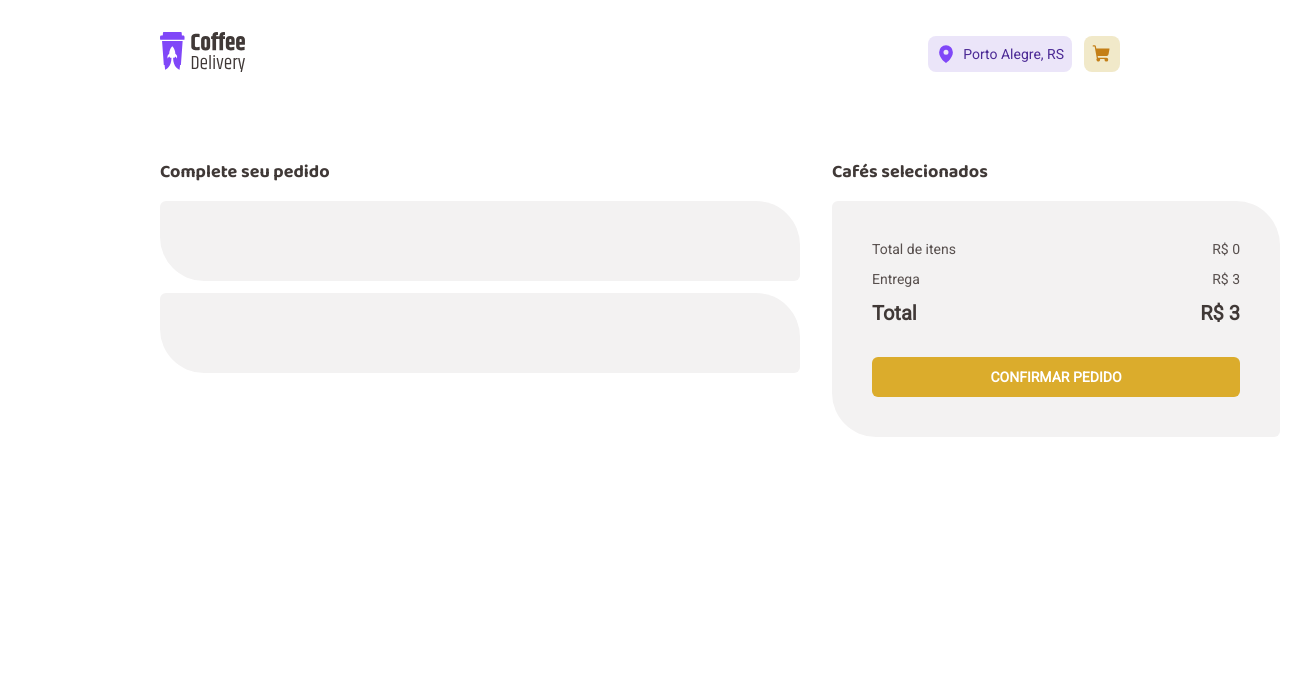
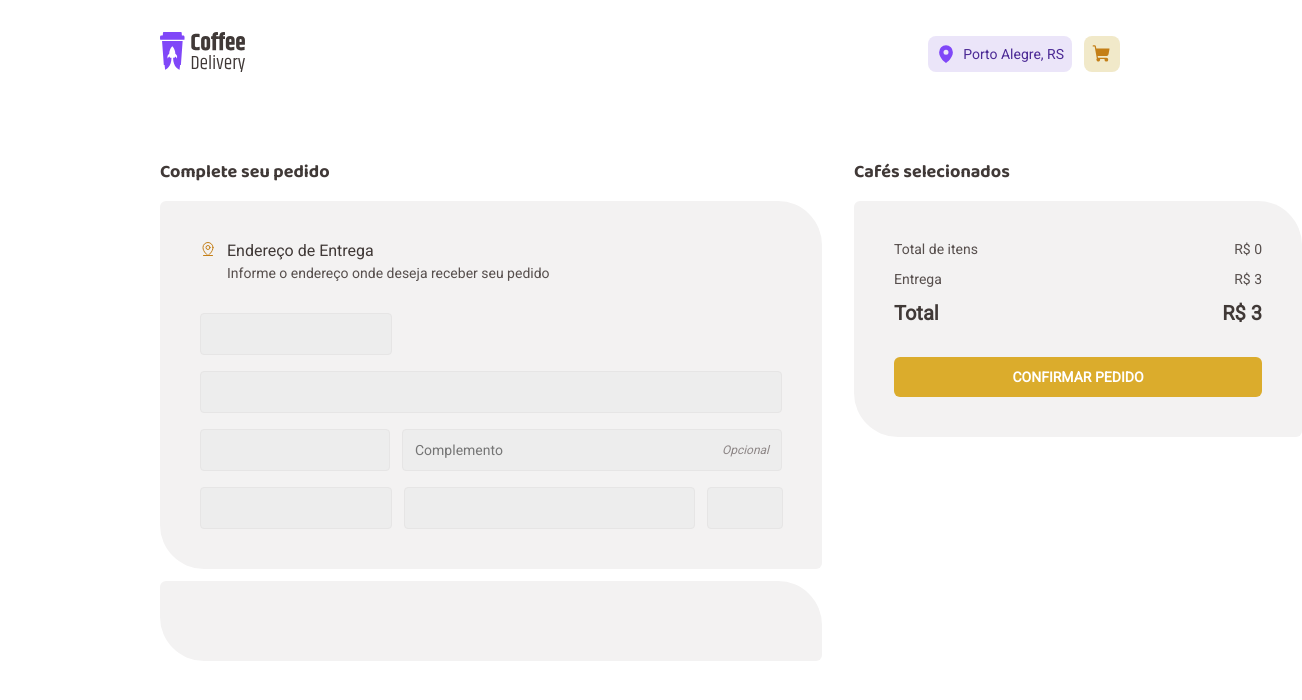
Before and after one commit to FernandoBrino/coffee-delivery, a React (Vite) app: page /cart in a window 1280 px wide. Shown: the top 700 px of the page, 1302 px wide, since content can reach past the window. Built offline with nearby package versions, Linux system fonts and the light colour scheme.

Commit message:
Created address form

```diff
--- a/package.json
+++ b/package.json
@@ -9,14 +9,17 @@
     "preview": "vite preview"
   },
   "dependencies": {
+    "@hookform/resolvers": "^2.9.10",
     "@types/styled-components": "^5.1.26",
     "phosphor-react": "^1.4.1",
     "react": "^18.2.0",
     "react-dom": "^18.2.0",
+    "react-hook-form": "^7.39.1",
     "react-router-dom": "^6.4.2",
     "react-toastify": "^9.0.8",
     "styled-components": "^5.3.6",
-    "uuid": "^9.0.0"
+    "uuid": "^9.0.0",
+    "zod": "^3.19.1"
   },
   "devDependencies": {
     "@types/react": "^18.0.17",
--- a/src/contexts/ItemsContext.tsx
+++ b/src/contexts/ItemsContext.tsx
@@ -1,4 +1,4 @@
-import { createContext, ReactNode, useState } from "react";
+import { createContext, ReactNode, useState, useCallback } from "react";
 
 interface CoffeeBuyed {
     id: string;
@@ -22,9 +22,8 @@ export const ItemsContext = createContext({} as ItemsContextType)
 
 export const ItemsContextProvider = ({children}: ItemsContextProviderProps) => {
     const [coffeesInCart, setCoffeesInCart] = useState<CoffeeBuyed[]>([]);
-    console.log(coffeesInCart);
 
-    const addCoffeeInCart = (newCoffee: CoffeeBuyed) => {
+    const addCoffeeInCart = useCallback((newCoffee: CoffeeBuyed) => {
         const coffeeAlreadyOnCart = coffeesInCart.find(coffee => coffee.id === newCoffee.id);
 
         if(coffeeAlreadyOnCart) {
@@ -40,7 +39,7 @@ export const ItemsContextProvider = ({children}: ItemsContextProviderProps) => {
         } else {
             setCoffeesInCart(state => [...state, newCoffee]);
         }
-    }
+    }, [coffeesInCart]);
 
     const removeCoffeeInCart = (coffeeId: string) => {
         const coffeesInCartWithoutRemovedOne = coffeesInCart.filter(coffee => coffee.id !== coffeeId)
--- a/src/main.tsx
+++ b/src/main.tsx
@@ -3,7 +3,5 @@ import ReactDOM from 'react-dom/client'
 import {App} from './App'
 
 ReactDOM.createRoot(document.getElementById('root') as HTMLElement).render(
-  <React.StrictMode>
     <App />
-  </React.StrictMode>
 )
--- /dev/null
+++ b/src/pages/Cart/UserAddressForm/index.tsx
@@ -0,0 +1,62 @@
+import { BaseInput, Cep, CityState, Complement, ComplementInput, Street, UserAddressFormContainer } from "./styles";
+import { useForm } from 'react-hook-form';
+import * as zod from 'zod';
+import { zodResolver } from '@hookform/resolvers/zod'
+
+const newAddressFormValidationSchema = zod.object({
+    cep: zod.string(),
+    street: zod.string(),
+    number: zod.number(),
+    complement: zod.string().optional(),
+    district: zod.string(),
+    city: zod.string(),
+    state: zod.string(),
+})
+
+type newAddressFormData = zod.infer<typeof newAddressFormValidationSchema>
+
+
+export const UserAddressForm = () => {
+    const { register, handleSubmit } = useForm<newAddressFormData>({
+        resolver: zodResolver(newAddressFormValidationSchema),
+        // defaultValues: {
+        //     cep: ,
+        //     street: ,
+        //     number: ,
+        //     complement: ,
+        //     district: ,
+        //     city: ,
+        //     state: ,
+        // }
+    });
+
+    const sendUserAddressData = (data: newAddressFormData) => {
+
+    }
+
+    return(
+        <UserAddressFormContainer onSubmit={handleSubmit(sendUserAddressData)}>
+            <Cep>
+                <BaseInput type="text" {...register('cep')}/>
+            </Cep>
+
+            <Street>
+                <BaseInput type="text" {...register('street')} />
+            </Street>
+
+            <Complement>
+                <BaseInput type="text" {...register('number')}/>
+                <ComplementInput>
+                    <input type="text" placeholder="Complemento" {...register('complement')}/>
+                    <p>Opcional</p>
+                </ComplementInput>
+            </Complement>
+
+            <CityState>
+                <BaseInput type="text" {...register('city')}/>
+                <BaseInput type="text" {...register('state')}/>
+                <BaseInput type="text" {...register('district')}/>
+            </CityState>
+        </UserAddressFormContainer>
+    );
+}
--- /dev/null
+++ b/src/pages/Cart/UserAddressForm/styles.ts
@@ -0,0 +1,74 @@
+import styled from "styled-components";
+
+
+export const BaseInput = styled.input`
+    padding: 1.2rem;
+    font-size: 1.4rem;
+    border: 1px solid ${props => props.theme["base-button"]};
+    border-radius: 4px;
+
+    color: ${props => props.theme["base-text"]};
+    background-color: ${props => props.theme["base-input"]};
+
+    &:focus {
+        outline: transparent;
+    }
+`
+
+export const UserAddressFormContainer = styled.form`
+    display: grid;
+    grid-template-rows: repeat(4, 1fr);
+    grid-row-gap: 1.6rem;
+`
+
+export const Cep = styled.div`
+    display: grid;
+    grid-template-columns: 33%;
+`
+
+export const Street = styled.div`
+    display: grid;
+    grid-template-columns: 1fr;
+`
+
+export const Complement = styled.div`
+    display: grid;
+    grid-template-columns: 1fr 2fr;
+    grid-column-gap: 1.2rem;
+`
+
+export const ComplementInput = styled.span`
+    display: flex;
+    align-items: center;
+    gap: 0.4rem;
+    padding: 1.2rem;
+    border: 1px solid ${props => props.theme["base-button"]};
+    border-radius: 4px;
+
+    color: ${props => props.theme["base-text"]};
+    background-color: ${props => props.theme["base-input"]};
+
+    input {
+        border: none;
+        background-color: ${props => props.theme["base-input"]};
+        color: ${props => props.theme["base-text"]};
+        width: 100%;
+        font-size: 1.4rem;
+
+        &:focus {
+            outline: transparent;
+        }
+    }
+
+    p {
+        font-size: 1.2rem;
+        font-style: italic;
+        color: ${props => props.theme["base-label"]};
+    }
+`
+
+export const CityState = styled.div`
+    display: grid;
+    grid-template-columns: 33% 50% 13%;
+    grid-column-gap: 1.2rem;
+`
--- a/src/pages/Cart/index.tsx
+++ b/src/pages/Cart/index.tsx
@@ -1,22 +1,25 @@
-import { useContext, useEffect, useState } from "react"
+import { useContext } from "react"
+
+import { MapPinLine } from 'phosphor-react'
+
 import { ItemsContext } from "../../contexts/ItemsContext"
 import { CoffeeBuyed } from "./CoffeeBuyed";
+
 import {
-    Address,
+    BaseCard,
     CartContainer,
     CompleteRequest,
     ConfirmButton,
-    PaymentMethod,
+    HeaderAddress,
     RequestDetails,
     SelectedCoffees,
-    Shipping,
     Subtitle,
     Total,
     TotalBill,
     TotalCoffees,
-    TotalItems
+    TotalItems,
 } from "./styles"
-
+import { UserAddressForm } from "./UserAddressForm";
 
 export const Cart = () => {
     const { coffeesInCart} = useContext(ItemsContext);
@@ -32,10 +35,19 @@ export const Cart = () => {
             <CompleteRequest>
                 <Subtitle>Complete seu pedido</Subtitle>
                 <RequestDetails>
-                    <Address>
+                    <BaseCard>
+                        <HeaderAddress>
+                            <MapPinLine />
+                            <span>
+                                <p>Endereço de Entrega </p>
+                                <p>Informe o endereço onde deseja receber seu pedido</p>
+                            </span>
+                        </HeaderAddress>
 
-                    </Address>
-                    <PaymentMethod></PaymentMethod>
+                        <UserAddressForm />
+                    </BaseCard>
+                    <BaseCard>
+                    </BaseCard>
                 </RequestDetails>
             </CompleteRequest>
             <SelectedCoffees>
@@ -51,10 +63,10 @@ export const Cart = () => {
                                 <p>R$ {totalItems}</p>
                             </TotalItems>
 
-                            <Shipping>
+                            <TotalItems>
                                 <p>Entrega</p>
                                 <p>R$ {shipping}</p>
-                            </Shipping>
+                            </TotalItems>
 
                             <Total>
                                 <p>Total</p>
--- a/src/pages/Cart/styles.ts
+++ b/src/pages/Cart/styles.ts
@@ -24,16 +24,36 @@ export const BaseCard = styled.div`
     gap: 3.2rem;
     border-radius: 0.6rem 4.4rem;
     padding: 4rem;
+    min-width: 64rem;
 
     background-color: ${props => props.theme["base-card"]};
 `
 
-export const Address = styled(BaseCard)`
-    min-width: 64rem;
-`
+export const HeaderAddress = styled.div`
+    display: flex;
+    gap: 1.1rem;
 
-export const PaymentMethod = styled(BaseCard)`
-    min-width: 64rem;
+    span {
+        display: flex;
+        flex-direction: column;
+        gap: 0.5rem;
+
+        > * {
+            &:first-child {
+                color: ${props => props.theme["base-subtitle"]};
+            }
+
+            &:last-child {
+                color: ${props => props.theme["base-text"]};
+                font-size: 1.4rem;
+            }
+        }
+
+    }
+
+    > svg {
+        color: ${props => props.theme["yellow-dark"]};
+    }
 `
 
 export const SelectedCoffees = styled.div`
@@ -62,16 +82,6 @@ export const TotalBill = styled.div`
 `
 
 export const TotalItems = styled.div`
-    display: flex;
-    justify-content: space-between;
-    color: ${props => props.theme["base-text"]};
-
-    > p {
-        font-size: 1.4rem;
-    }
-`
-
-export const Shipping = styled.div`
     display: flex;
     justify-content: space-between;
     color: ${props => props.theme["base-text"]};
```
Also changed, not shown: src/contexts/AddressContext.tsx (added, +19 -0 lines), index.html (line endings or trailing spaces), 1 other file (tests, documents, lock files or other folders).
